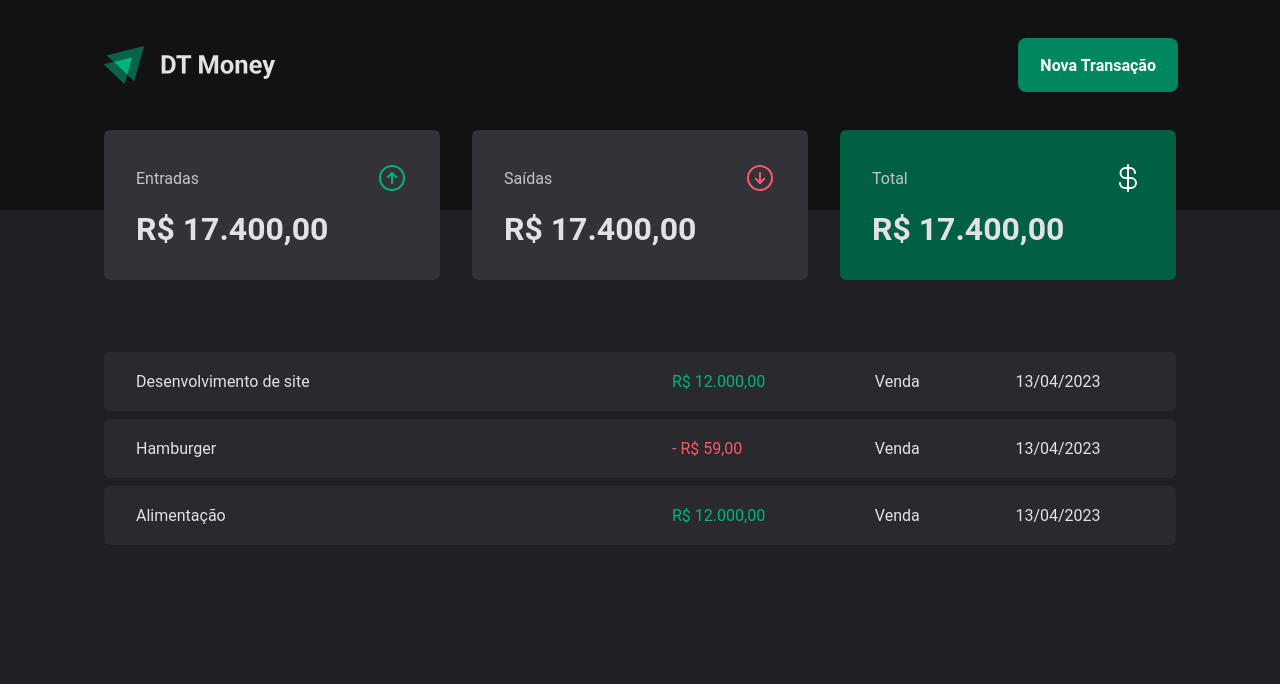
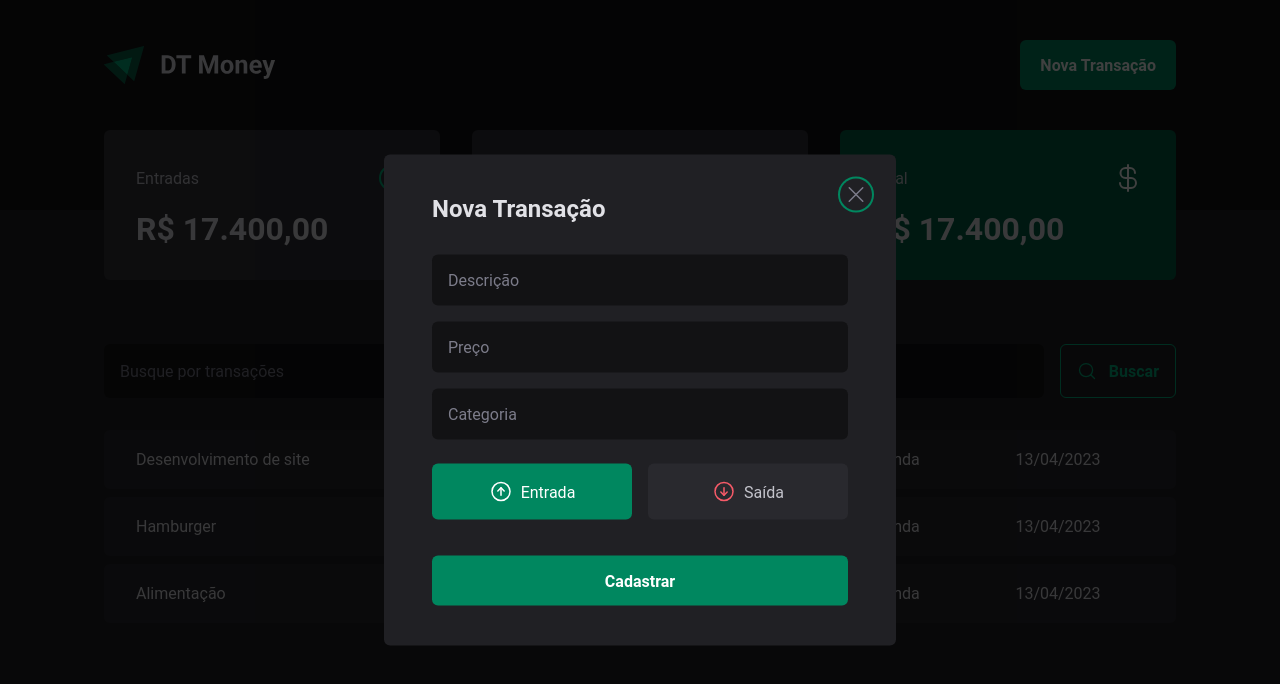
Before and after one commit to lucasmonteiro58/03-dt-money, a React (Vite) app: page / in a window 1280 px wide. Both pictures are taken after a click on the button "Nova Transação". Shown: the top 684 px of the page. Built offline with nearby package versions, Linux system fonts and the light colour scheme.

Commit message:
feat: ✨ Add modal for creating new transactions

```diff
--- a/package.json
+++ b/package.json
@@ -11,6 +11,8 @@
   },
   "dependencies": {
     "@hookform/resolvers": "^5.0.1",
+    "@radix-ui/react-dialog": "^1.1.13",
+    "@radix-ui/react-radio-group": "^1.3.6",
     "phosphor-react": "^1.4.1",
     "react": "^19.1.0",
     "react-dom": "^19.1.0",
--- a/src/components/Header/index.tsx
+++ b/src/components/Header/index.tsx
@@ -1,13 +1,20 @@
 import { HeaderContainer, HeaderContent, NewTransactionButton } from "./styles";
-
 import logoImg from "../../assets/logo.svg";
+import * as Dialog from "@radix-ui/react-dialog";
+import { NewTransactionModal } from "../NewTransationModal";
 
 export function Header() {
   return (
     <HeaderContainer>
       <HeaderContent>
         <img src={logoImg} alt="" />
-        <NewTransactionButton> Nova Transação</NewTransactionButton>
+        <Dialog.Root>
+          <Dialog.Trigger asChild>
+            <NewTransactionButton>Nova Transação</NewTransactionButton>
+          </Dialog.Trigger>
+
+          <NewTransactionModal />
+        </Dialog.Root>
       </HeaderContent>
     </HeaderContainer>
   );
--- /dev/null
+++ b/src/components/NewTransationModal/index.tsx
@@ -0,0 +1,98 @@
+import { zodResolver } from "@hookform/resolvers/zod";
+import * as Dialog from "@radix-ui/react-dialog";
+import { ArrowCircleDown, ArrowCircleUp, X } from "phosphor-react";
+import { Controller, useForm } from "react-hook-form";
+
+import * as z from "zod";
+
+import {
+  CloseButton,
+  Content,
+  Overlay,
+  TransactionType,
+  TransactionTypeButton,
+} from "./styles";
+
+const newTransactionFormSchema = z.object({
+  description: z.string(),
+  price: z.number(),
+  category: z.string(),
+  type: z.enum(["income", "outcome"]),
+});
+
+type NewTransactionFormInputs = z.infer<typeof newTransactionFormSchema>;
+
+export function NewTransactionModal() {
+  const {
+    control,
+    register,
+    handleSubmit,
+    formState: { isSubmitting },
+  } = useForm<NewTransactionFormInputs>({
+    resolver: zodResolver(newTransactionFormSchema),
+    defaultValues: {
+      type: "income",
+    },
+  });
+
+  return (
+    <Dialog.Portal>
+      <Overlay />
+
+      <Content>
+        <Dialog.Title>Nova Transação</Dialog.Title>
+
+        <CloseButton>
+          <X size={24} />
+        </CloseButton>
+
+        <form onSubmit={handleSubmit(() => {})}>
+          <input
+            type="text"
+            placeholder="Descrição"
+            required
+            {...register("description")}
+          />
+          <input
+            type="number"
+            placeholder="Preço"
+            required
+            {...register("price", { valueAsNumber: true })}
+          />
+          <input
+            type="text"
+            placeholder="Categoria"
+            required
+            {...register("category")}
+          />
+
+          <Controller
+            control={control}
+            name="type"
+            render={({ field }) => {
+              return (
+                <TransactionType
+                  onValueChange={field.onChange}
+                  value={field.value}
+                >
+                  <TransactionTypeButton variant="income" value="income">
+                    <ArrowCircleUp size={24} />
+                    Entrada
+                  </TransactionTypeButton>
+                  <TransactionTypeButton variant="outcome" value="outcome">
+                    <ArrowCircleDown size={24} />
+                    Saída
+                  </TransactionTypeButton>
+                </TransactionType>
+              );
+            }}
+          />
+
+          <button type="submit" disabled={isSubmitting}>
+            Cadastrar
+          </button>
+        </form>
+      </Content>
+    </Dialog.Portal>
+  );
+}
--- /dev/null
+++ b/src/components/NewTransationModal/styles.ts
@@ -0,0 +1,128 @@
+import styled from "styled-components";
+import * as Dialog from "@radix-ui/react-dialog";
+import * as RadioGroup from "@radix-ui/react-radio-group";
+
+export const Overlay = styled(Dialog.Overlay)`
+  position: fixed;
+  width: 100vw;
+  height: 100vh;
+  inset: 0;
+  background: rgba(0, 0, 0, 0.75);
+`;
+
+export const Content = styled(Dialog.Content)`
+  min-width: 32rem;
+  border-radius: 6px;
+  padding: 2.5rem 3rem;
+  background: ${(props) => props.theme["gray-800"]};
+
+  position: fixed;
+  top: 50%;
+  left: 50%;
+  transform: translate(-50%, -50%);
+
+  form {
+    margin-top: 2rem;
+
+    display: flex;
+    flex-direction: column;
+    gap: 1rem;
+
+    input {
+      border-radius: 6px;
+      border: 0;
+      background: ${(props) => props.theme["gray-900"]};
+      color: ${(props) => props.theme["gray-300"]};
+      padding: 1rem;
+
+      &::placeholder {
+        color: ${(props) => props.theme["gray-500"]};
+      }
+    }
+
+    button[type="submit"] {
+      height: 50px;
+      border: 0;
+      background: ${(props) => props.theme["green-500"]};
+      color: ${(props) => props.theme.white};
+      font-weight: bold;
+      padding: 0 1.25rem;
+      border-radius: 6px;
+      margin-top: 1.25rem;
+      cursor: pointer;
+
+      &:disabled {
+        opacity: 0.6;
+        cursor: not-allowed;
+      }
+
+      &:not(:disabled):hover {
+        background: ${(props) => props.theme["green-700"]};
+        transition: background-color 0.2s;
+      }
+    }
+  }
+`;
+
+export const CloseButton = styled(Dialog.Close)`
+  position: absolute;
+  background: transparent;
+  border-radius: 50%;
+  border: 0;
+  top: 1.5rem;
+  padding: 0.25rem;
+  right: 1.5rem;
+  line-height: 0;
+  cursor: pointer;
+  color: ${(props) => props.theme["gray-500"]};
+`;
+
+export const TransactionType = styled(RadioGroup.Root)`
+  display: grid;
+  grid-template-columns: repeat(2, 1fr);
+  gap: 1rem;
+  margin-top: 0.5rem;
+`;
+
+interface TransactionTypeButtonProps {
+  variant: "income" | "outcome";
+}
+
+export const TransactionTypeButton = styled(
+  RadioGroup.Item
+)<TransactionTypeButtonProps>`
+  background: ${(props) => props.theme["gray-700"]};
+  padding: 1rem;
+  display: flex;
+  align-items: center;
+  justify-content: center;
+  gap: 0.5rem;
+  border-radius: 6px;
+  cursor: pointer;
+  border: 0;
+  color: ${(props) => props.theme["gray-300"]};
+
+  svg {
+    color: ${(props) =>
+      props.variant === "income"
+        ? props.theme["green-300"]
+        : props.theme["red-300"]};
+  }
+
+  &[data-state="unchecked"]:hover {
+    transition: background-color 0.2s;
+    background: ${(props) => props.theme["gray-600"]};
+  }
+
+  &[data-state="checked"] {
+    color: ${(props) => props.theme.white};
+    background: ${(props) =>
+      props.variant === "income"
+        ? props.theme["green-500"]
+        : props.theme["red-500"]};
+
+    svg {
+      color: ${(props) => props.theme.white};
+    }
+  }
+`;
--- a/src/pages/Transactions/index.tsx
+++ b/src/pages/Transactions/index.tsx
@@ -1,5 +1,6 @@
 import { Header } from "../../components/Header";
 import { Summary } from "../../components/Summary";
+import { SearchForm } from "./components/SearchForm";
 import {
   TransactionsContainer,
   TransactionsTable,
@@ -12,6 +13,7 @@
       <Header />
       <Summary />
       <TransactionsContainer>
+        <SearchForm />
         <TransactionsTable>
           <tbody>
             <tr>
```
Also changed, not shown: 1 other file (tests, documents, lock files or other folders).
